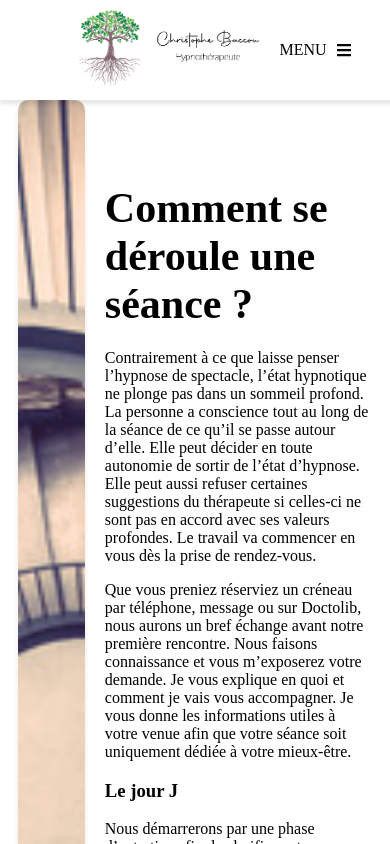
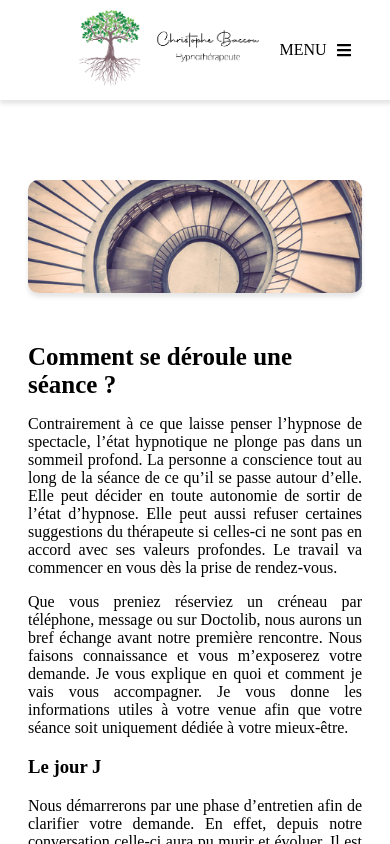
Before and after one commit to nicoriera/hypnose-frontend, a React (Create React App) app: page /seance in a window 390 px wide. Shown: the top 844 px of the page. Built offline with nearby package versions, Linux system fonts and the light colour scheme; what google-maps-react would draw is missing.

Commit message:
update css

```diff
--- a/src/App.css
+++ b/src/App.css
@@ -268,6 +268,7 @@ margin-left: 30px;
 .presentation-remarque{
   display: flex;
   flex-direction: column;
+  text-align: justify;
   align-items: center;
   margin-top: 50px;
   font-size: var(--text-courant);
@@ -283,6 +284,9 @@ margin-left: 30px;
 .seance-textes{
   width: 80%;
   font-size: var(--text-courant);
+}
+.seance-textes p{
+text-align: justify;
 }
 .seance-image{
   width: 20%;
@@ -320,11 +324,14 @@ border-radius: 20px;
 .container-blocs{
   display: flex;
   flex-direction: column;
+  align-items: center;
+  justify-content: center;
 }
 .container-tarifs,.container-therapies {
   display: flex;
   flex-direction:column;
   align-items: center;
+  justify-content: center;
   margin-top: 40px;
 }
 .tarifs-blocs, .therapies-blocs{
@@ -338,7 +345,7 @@ border-radius: 20px;
   box-sizing: border-box;
   padding: 10px;
   margin: 10px;
-  width: 200px;
+  width: 190px;
   min-height: 450px;
   border-radius: 10px;
 }
@@ -349,7 +356,6 @@ border-radius: 20px;
   justify-content: center;
   min-height: 80px;
 }
-
 .bloc-prix {
   margin-top: 20px;
   display: flex;
@@ -366,7 +372,7 @@ border-radius: 20px;
 
 .container-contact {
   display: flex;
-  flex-direction: row;
+flex-direction: column;
   margin-top: 80px;
 }
 .infos-contact {
@@ -435,17 +441,10 @@ textarea[type="textaera"] {
 
 @media screen and (max-width: 768px) {
   .site-container {
-    padding: 0 10px;
-    max-height: 100%;
-    max-width: 100%;
-    margin-top: 10px;
+    padding: 0 20px;
   }
   .container {
-    display: flex;
-    margin-top: 20px;
-    padding: 0 10px;
-    max-height: 100%;
-    max-width: 100%;
+    padding: 0 20px;
   }
  /* HEADER  */
   .menu {
@@ -496,7 +495,11 @@ textarea[type="textaera"] {
   position:absolute;
   margin-right: 20px;
   }
-  /* ACCUEIL */
+
+   /* ACCUEIL */
+   .container-accueil {
+    padding: 0 20px
+  }
   .accueil-text {
     display: flex;
     flex-direction: column;
@@ -562,19 +565,56 @@ textarea[type="textaera"] {
     height: 100%;
     align-items: center;
   }
-  .accueil-infos-contact {
-    display: flex;
-  }
   .accueil-info-christophe {
   width: 100%;
   }
+  .accueil-info-christophe h2 {
+    font-size: var(--h2-mq);
+  }
   .accueil-container-contact-formulary{
-  display: flex;
-  flex-direction: column;
   width: 100%;
   align-items: center;
   justify-content: center;
+  margin-top: 20px;
   }
+
+  /* PRESENTATION */
+.presentation-hypnose{
+  display: flex;
+  flex-direction: column;
+  align-items: center;
+}
+.presentation-hypnose-text{
+  width: 100%;
+}
+.presentation-hypnose-text h2 {
+  font-size: var(--h2-mq);
+}
+.presentation-hypnose-gif {
+  width: 100%;
+  margin-left: 0;
+}
+.presentation-hypnose-gif img{
+  width: 100%;
+}
+
+/* SEANCE */
+.seance{
+  flex-direction: column;
+  height: 70%;
+}
+.seance-textes{
+  width: 100%;
+}
+.seance-textes h2{
+  width: 100%;
+  font-size: var(--h2-mq);
+}
+.seance-image{
+  width: 100%;
+  height: 10%;
+  margin-right: 0;
+}
 
   /* QUI */
   .qui {
@@ -584,11 +624,13 @@ textarea[type="textaera"] {
   }
   .qui-textes{
   width: 100%;
-
+  }
+  .qui-textes h2{
+    font-size: var(--h2-mq);
   }
   .picture-qui{
   width: 100%;
- margin: 20px 0 0 0;
+  margin: 20px 0 0 0;
   }
   .picture-qui img{
   object-fit: cover;
@@ -596,6 +638,26 @@ textarea[type="textaera"] {
   border-radius: 20px;
   box-shadow: var(--shadow);
   }
+  /* CONTACT */
+
+.container-contact {
+  flex-direction: column;
+  margin-top: 40px;
+}
+.infos-contact {
+  display: flex;
+  flex-direction: column;
+  width: 100%;
+}
+.info-christophe h2{
+ font-size: var(--h2-mq);
+}
+.container-contact-formulary {
+  width: 100%;
+}
+.containerStyle{
+  width: 100%;
+}
 }
 
 @media screen and (max-width: 1250px) {
--- a/src/components/Map.js
+++ b/src/components/Map.js
@@ -2,15 +2,15 @@ import React, {Component} from "react";
 import { Map, GoogleApiWrapper, InfoWindow, Marker} from 'google-maps-react';
 
 const style = {
-  width: '100%',
-  height: '100%',
+  width: '50%',
+  height: '60%',
   borderRadius: "10px",
-  marginLeft: '20px',
+  marginTop: "20px",
 };
 const containerStyle = {
   position: 'absolute',
-  width: '30%',
-  height: '60%',
+  width: '100%',
+  height: '100%',
 }
 export class MapContainer extends Component {
    state = {
--- a/src/pages/Accueil.js
+++ b/src/pages/Accueil.js
@@ -115,17 +115,17 @@ const Accueil = () => {
             <div className="accueil-container-contact">
           <div className="accueil-infos-contact">
           <div className="accueil-info-christophe">
-            <h2>Comment me contacter ?</h2>
+            <h2>Comment me contacter ?</h2>
             <div><span className="bold">Christophe Baccou</span><span> - Praticien en hypnothérapie Ericksonienne certifée</span></div>
             <div className="info-christophe-contact">
-              <div><span className="bold">Téléphone : </span><span>06 XX XX XX XX</span></div>
-              <div><span className="bold">Email : </span><span>christophebaccou.hypnose@gmail.com</span></div>
+              <div><span className="bold">Téléphone : </span><span>06 37 66 52 97</span></div>
+              <div><span className="bold">Email : </span><span>christophebaccou.hypnose@gmail.com</span></div>
             </div>
             <div className="info-christophe-venir">
-              <div><span className="bold">Lieu : </span><span>14 boulevard du Général de Gaulle 64700 HENDAYE </span></div>
-              <div><span className="bold">Horraires : </span><span>du lundi au vendredi de XXh à XXh et samedi matin de XXh à XXh </span></div>
+              <div><span className="bold">Lieu : </span><span>14 boulevard du Général de Gaulle 64700 HENDAYE </span></div>
+              <div><span className="bold">Horaires : </span><span>du lundi au vendredi de XXh à XXh et samedi matin de XXh à XXh </span></div>
             </div>
-            <div><span className="bold">Infos : </span><span>Parking gratuit à Gaztelu Zahar (140 mètres) / Bus n°3 – Arrêt Ville (70 mètres) / Bus n°33-35-37 – Arrêt Mairie (220 mètres) </span></div>
+            <div><span className="bold">Infos : </span><span>Parking gratuit à Gaztelu Zahar (140 mètres) / Bus n°3 – Arrêt Ville (70 mètres) / Bus n°33-35-37 – Arrêt Mairie (220 mètres) </span></div>
             </div>
           <div className="accueil-container-contact-formulary">
             <h3>Formulaire de contact</h3>
--- a/src/pages/Presentation.js
+++ b/src/pages/Presentation.js
@@ -32,10 +32,10 @@ const Presentation = () => {
       <div className="presentation-remarque">
           <h3>Remarque</h3>
           <p>
-          Une séance d'hypnose ne remplace en aucune manière un avis ou un
+          Une séance d'hypnose ne remplace en aucune manière un avis ou un
           traitement médical. Seul un médecin peut poser des diagnostics et lui
           seul est habilité à prescrire, modifier ou supprimer un traitement
-          médical. L'hypnose peut vous accompagner lors de votre traitement
+          médical. L'hypnose peut vous accompagner lors de votre traitement
           prescrit par votre médecin, parlez-en avec lui.
           </p>
       </div>
```
Also changed, not shown: src/pages/Contact.js (+6 -6 lines).
